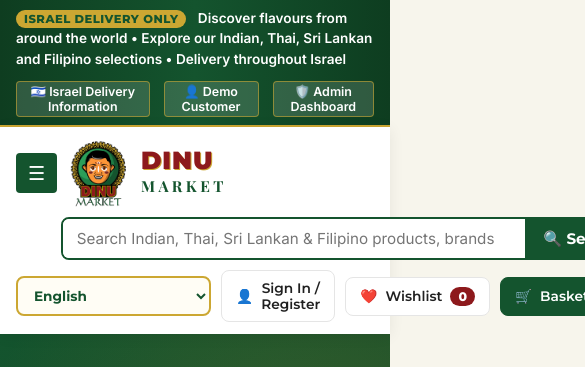
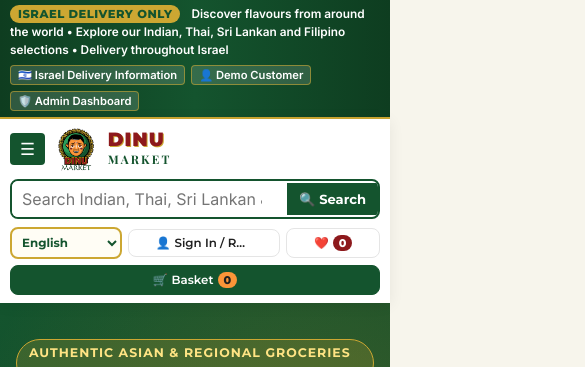
Before and after one commit to errolbrodie-sudo/Dino-Market, a website: page Website/public/index.html in a window 390 px wide. Shown: the top 367 px of the page, 585 px wide, since content can reach past the window. Drawn offline with nearby package versions, Linux system fonts and the light colour scheme; no server answers.

Commit message:
Fixed the cellular interface

```diff
--- a/Website/public/styles.css
+++ b/Website/public/styles.css
@@ -129,6 +129,7 @@ button, input, select, textarea {
   align-items: center;
   gap: 14px;
   font-size: 0.8rem;
+  flex-wrap: wrap;
 }
 
 .announcement-right button {
@@ -213,12 +214,15 @@ button, input, select, textarea {
   position: relative;
   max-width: 580px;
   width: 100%;
+  min-width: 0;
   justify-self: center;
 }
 
 .search-input-group {
   display: flex;
   align-items: center;
+  width: 100%;
+  max-width: 100%;
   border: 2px solid var(--brand-forest);
   border-radius: var(--radius-medium);
   background: var(--background);
@@ -231,7 +235,9 @@ button, input, select, textarea {
 }
 
 .search-input {
-  flex: 1;
+  flex: 1 1 0%;
+  min-width: 0;
+  width: 100%;
   border: none;
   padding: 10px 14px;
   font-size: 0.95rem;
@@ -239,6 +245,8 @@ button, input, select, textarea {
 }
 
 .search-submit-btn {
+  flex-shrink: 0;
+  white-space: nowrap;
   background-color: var(--brand-forest);
   color: #FFFFFF;
   border: none;
@@ -304,11 +312,16 @@ button, input, select, textarea {
   border: 1px solid var(--border);
 }
 
+.predictive-item > div:first-child {
+  min-width: 0;
+}
+
 /* Header Action Buttons & Language Selector */
 .header-actions {
   display: flex;
   align-items: center;
   gap: 10px;
+  min-width: 0;
 }
 
 .lang-select-dropdown {
@@ -1712,7 +1725,19 @@ button, input, select, textarea {
     display: inline-flex;
   }
   .header-main {
-    grid-template-columns: auto 1fr auto;
+    grid-template-columns: minmax(0, auto) minmax(0, 1fr);
+    gap: 12px;
+  }
+  .header-actions {
+    justify-content: flex-end;
+    flex-wrap: wrap;
+    gap: 8px;
+  }
+  .search-container {
+    grid-column: 1 / -1;
+    order: 3;
+    max-width: 100%;
+    justify-self: stretch;
   }
   .hero-grid,
   .catalog-layout,
@@ -1743,9 +1768,100 @@ button, input, select, textarea {
 }
 
 @media (max-width: 600px) {
+  .announcement-bar {
+    padding: 6px 10px;
+    font-size: 0.74rem;
+  }
+  .announcement-inner {
+    gap: 6px;
+  }
+  .announcement-right {
+    gap: 6px;
+  }
+  .announcement-right button {
+    font-size: 0.7rem;
+    padding: 2px 7px;
+  }
+  .site-header {
+    width: 100%;
+    max-width: 100vw;
+  }
   .header-main {
-    grid-template-columns: 1fr;
-    gap: 10px;
+    grid-template-columns: minmax(0, 1fr);
+    padding: 8px 10px;
+    gap: 8px;
+  }
+  .header-main > * {
+    min-width: 0;
+    max-width: 100%;
+  }
+  .brand-logo-img {
+    height: 44px;
+  }
+  .brand-wordmark-dinu {
+    font-size: 1.2rem;
+  }
+  .brand-wordmark-market {
+    font-size: 0.74rem;
+    letter-spacing: 2.2px;
+  }
+  .mobile-menu-btn {
+    padding: 6px 10px;
+    font-size: 1.05rem;
+  }
+  .search-container {
+    grid-column: 1;
+    order: 2;
+    width: 100%;
+    max-width: 100%;
+  }
+  .search-input {
+    padding: 8px 10px;
+    font-size: 16px;
+  }
+  .search-submit-btn {
+    padding: 8px 12px;
+    font-size: 0.82rem;
+  }
+  .predictive-dropdown {
+    padding: 8px;
+    max-height: 58vh;
+  }
+  .header-actions {
+    order: 3;
+    width: 100%;
+    justify-content: space-between;
+    flex-wrap: wrap;
+    gap: 6px;
+  }
+  .lang-select-dropdown {
+    padding: 6px 6px;
+    font-size: 0.74rem;
+    max-width: 112px;
+    min-width: 0;
+    flex: 1 1 auto;
+  }
+  .header-btn {
+    padding: 6px 8px;
+    font-size: 0.74rem;
+    gap: 4px;
+    min-width: 0;
+    flex: 1 1 auto;
+    justify-content: center;
+  }
+  #accountHeaderLabel {
+    max-width: 78px;
+    overflow: hidden;
+    text-overflow: ellipsis;
+    white-space: nowrap;
+  }
+  .header-actions button[aria-label="View Wishlist"] > span:not(.cart-count-pill),
+  #headerCartTotal {
+    display: none;
+  }
+  .cart-count-pill {
+    font-size: 0.7rem;
+    padding: 1px 6px;
   }
   .category-tiles-grid,
   .compact-product-grid,
```
Also changed, not shown: 2 other files.
